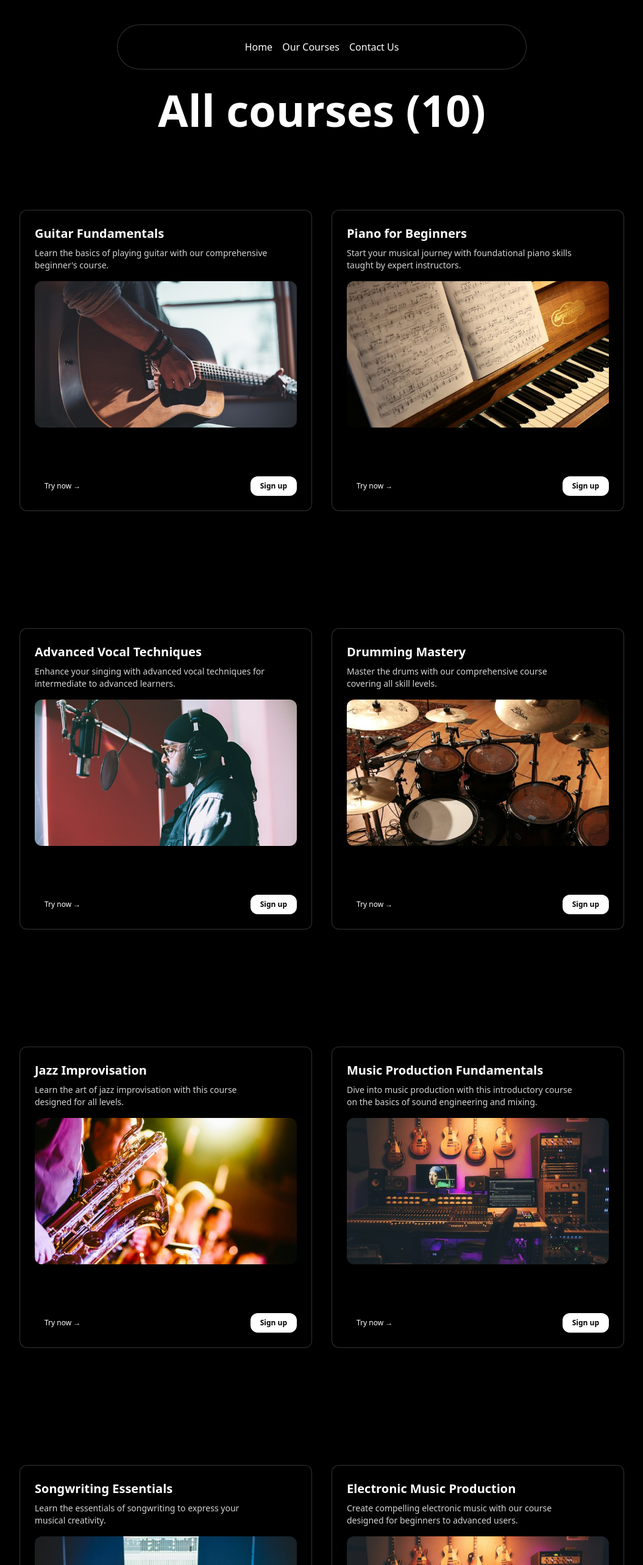
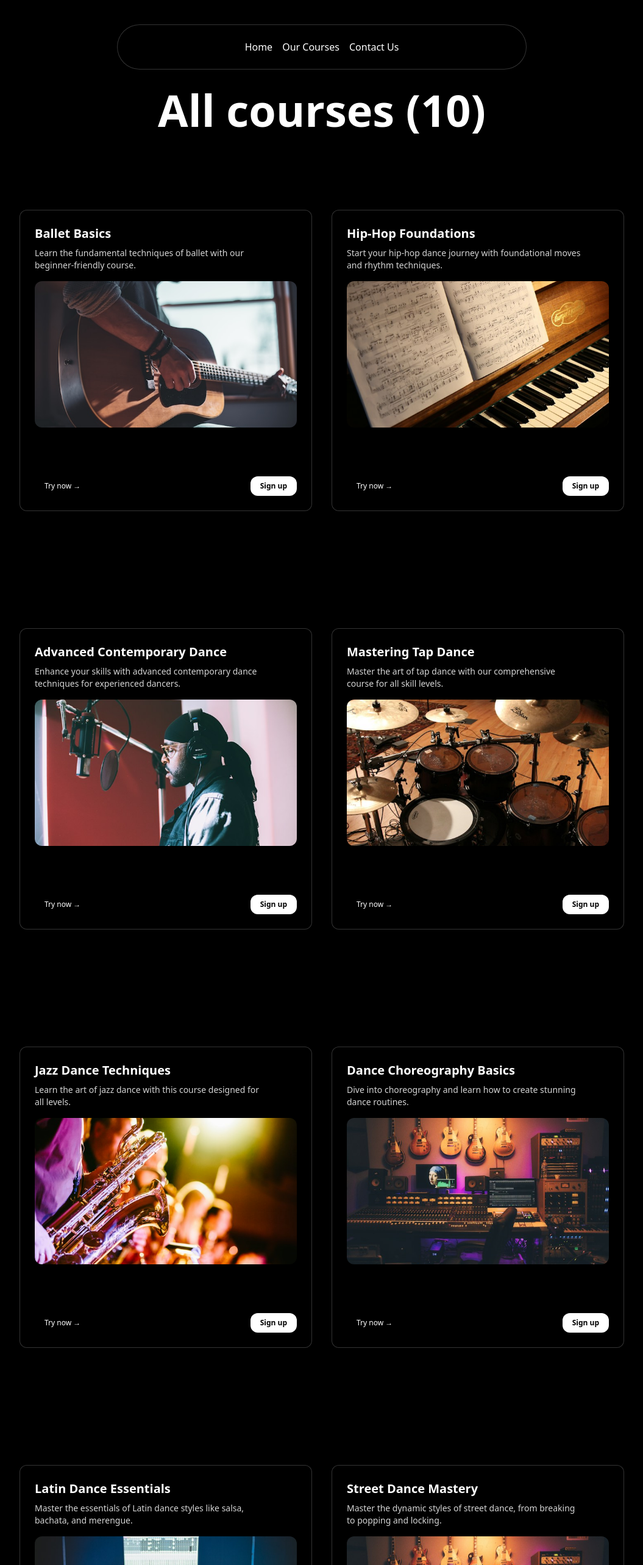
Before and after one commit to Rohithraj16/Dance-class-hub, a Next.js app: page /courses in a window 1280 px wide. Shown: the top 2566 px of the page at 61% size, without its empty margins (112-1167 px from the left). Built offline with nearby package versions, Linux system fonts and the light colour scheme.

Commit message:
whychooseus and featured part is completed

```diff
--- a/src/components/WhyChooseUs.tsx
+++ b/src/components/WhyChooseUs.tsx
@@ -4,34 +4,34 @@ import { StickyScroll } from "./ui/sticky-scroll-reveal";
 
 const musicSchoolContent = [
 	{
-		title: "Discover Your Sound with Us: A Personal Journey in Music Mastery",
+		title: "Find Your Rhythm: A Personal Journey in Dance",
 		description:
-			"Embark on a musical journey that’s uniquely yours. Our personalized instruction adapts to your individual needs, setting the stage for unparalleled growth and creativity. At our music school, your aspirations meet our dedicated support, creating a harmonious path to mastery.",
+			"Step into a world where movement meets passion. Our personalized dance instruction adapts to your style, helping you grow with confidence and creativity. At our dance school, your aspirations take center stage as we guide you on your journey to mastery.",
 	},
 	{
-		title: "Discover Your Sound with Us: A Personal Journey in Music Mastery",
+		title: "Express Yourself Through Dance",
 		description:
-			"Embark on a musical journey that’s uniquely yours. Our personalized instruction adapts to your individual needs, setting the stage for unparalleled growth and creativity. At our music school, your aspirations meet our dedicated support, creating a harmonious path to mastery.",
+			"Unlock the power of movement and express yourself like never before. Our expert-led dance courses cater to all skill levels, helping you build technique, confidence, and artistry in every step.",
 	},
 	{
-		title: "Discover Your Sound with Us: A Personal Journey in Music Mastery",
+		title: "Unleash Your Inner Dancer",
 		description:
-			"Embark on a musical journey that’s uniquely yours. Our personalized instruction adapts to your individual needs, setting the stage for unparalleled growth and creativity. At our music school, your aspirations meet our dedicated support, creating a harmonious path to mastery.",
+			"No matter your experience level, our dance programs help you explore your passion, refine your skills, and develop a deeper connection to movement, music, and performance.",
 	},
 	{
 		title: "Live Feedback & Engagement",
 		description:
-			"Immerse yourself in an interactive learning experience where feedback is immediate, just like real-time changes in a collaborative project. This approach enhances your understanding and mastery of music concepts and performance techniques.",
+			"Immerse yourself in an interactive dance experience where real-time feedback refines your technique. Just like a live dance class, our approach ensures you improve with every step, turn, and movement.",
 	},
 	{
-		title: "Cutting-Edge Curriculum",
+		title: "Innovative Dance Curriculum",
 		description:
-			"Our curriculum is continuously updated to include the latest music education trends and technologies, ensuring you’re always learning with the most current and effective methods. Say goodbye to outdated materials and welcome an education that evolves with the industry.",
+			"Our curriculum stays ahead of the curve, incorporating the latest dance styles, techniques, and trends. Stay inspired and evolve as a dancer with a program designed for modern movers.",
 	},
 	{
-		title: "Limitless Learning Opportunities",
+		title: "Endless Opportunities to Grow",
 		description:
-			"With our expansive resource library and dynamic course offerings, you’ll never find yourself without something new to explore. Our platform provides continuous opportunities for growth, ensuring your musical skills are always advancing.",
+			"With a wide variety of dance styles and skill-based courses, your learning never stops. Whether you're perfecting fundamentals or mastering advanced choreography, our platform offers endless ways to grow as a dancer.",
 	},
 ];
 
--- a/src/data/music_courses.json
+++ b/src/data/music_courses.json
@@ -2,9 +2,9 @@
 	"courses": [
 		{
 			"id": 1,
-			"title": "Guitar Fundamentals",
-			"slug": "guitar-fundamentals",
-			"description": "Learn the basics of playing guitar with our comprehensive beginner's course.",
+			"title": "Ballet Basics",
+			"slug": "ballet-basics",
+			"description": "Learn the fundamental techniques of ballet with our beginner-friendly course.",
 			"price": 99.99,
 			"instructor": "John Doe",
 			"isFeatured": true,
@@ -12,9 +12,9 @@
 		},
 		{
 			"id": 2,
-			"title": "Piano for Beginners",
-			"slug": "piano-for-beginners",
-			"description": "Start your musical journey with foundational piano skills taught by expert instructors.",
+			"title": "Hip-Hop Foundations",
+			"slug": "hip-hop-foundations",
+			"description": "Start your hip-hop dance journey with foundational moves and rhythm techniques.",
 			"price": 109.99,
 			"instructor": "Jane Smith",
 			"isFeatured": false,
@@ -22,9 +22,9 @@
 		},
 		{
 			"id": 3,
-			"title": "Advanced Vocal Techniques",
-			"slug": "advanced-vocal-techniques",
-			"description": "Enhance your singing with advanced vocal techniques for intermediate to advanced learners.",
+			"title": "Advanced Contemporary Dance",
+			"slug": "advanced-contemporary-dance",
+			"description": "Enhance your skills with advanced contemporary dance techniques for experienced dancers.",
 			"price": 119.99,
 			"instructor": "Emily Johnson",
 			"isFeatured": true,
@@ -32,9 +32,9 @@
 		},
 		{
 			"id": 4,
-			"title": "Drumming Mastery",
-			"slug": "drumming-mastery",
-			"description": "Master the drums with our comprehensive course covering all skill levels.",
+			"title": "Mastering Tap Dance",
+			"slug": "mastering-tap-dance",
+			"description": "Master the art of tap dance with our comprehensive course for all skill levels.",
 			"price": 129.99,
 			"instructor": "Mike Brown",
 			"isFeatured": false,
@@ -42,9 +42,9 @@
 		},
 		{
 			"id": 5,
-			"title": "Jazz Improvisation",
-			"slug": "jazz-improvisation",
-			"description": "Learn the art of jazz improvisation with this course designed for all levels.",
+			"title": "Jazz Dance Techniques",
+			"slug": "jazz-dance-techniques",
+			"description": "Learn the art of jazz dance with this course designed for all levels.",
 			"price": 139.99,
 			"instructor": "Chris Davis",
 			"isFeatured": false,
@@ -52,9 +52,9 @@
 		},
 		{
 			"id": 6,
-			"title": "Music Production Fundamentals",
-			"slug": "music-production-fundamentals",
-			"description": "Dive into music production with this introductory course on the basics of sound engineering and mixing.",
+			"title": "Dance Choreography Basics",
+			"slug": "dance-choreography-basics",
+			"description": "Dive into choreography and learn how to create stunning dance routines.",
 			"price": 149.99,
 			"instructor": "Alex Wilson",
 			"isFeatured": true,
@@ -62,9 +62,9 @@
 		},
 		{
 			"id": 7,
-			"title": "Songwriting Essentials",
-			"slug": "songwriting-essentials",
-			"description": "Learn the essentials of songwriting to express your musical creativity.",
+			"title": "Latin Dance Essentials",
+			"slug": "latin-dance-essentials",
+			"description": "Master the essentials of Latin dance styles like salsa, bachata, and merengue.",
 			"price": 159.99,
 			"instructor": "Samantha Miller",
 			"isFeatured": false,
@@ -72,9 +72,9 @@
 		},
 		{
 			"id": 8,
-			"title": "Electronic Music Production",
-			"slug": "electronic-music-production",
-			"description": "Create compelling electronic music with our course designed for beginners to advanced users.",
+			"title": "Street Dance Mastery",
+			"slug": "street-dance-mastery",
+			"description": "Master the dynamic styles of street dance, from breaking to popping and locking.",
 			"price": 169.99,
 			"instructor": "Luke Harris",
 			"isFeatured": true,
@@ -82,9 +82,9 @@
 		},
 		{
 			"id": 9,
-			"title": "Classical Music History",
-			"slug": "classical-music-history",
-			"description": "Explore the rich history of classical music from its origins to the present day.",
+			"title": "History of Dance",
+			"slug": "history-of-dance",
+			"description": "Explore the rich history of dance from its origins to modern interpretations.",
 			"price": 179.99,
 			"instructor": "Grace Lee",
 			"isFeatured": false,
@@ -92,9 +92,9 @@
 		},
 		{
 			"id": 10,
-			"title": "Blues Guitar Techniques",
-			"slug": "blues-guitar-techniques",
-			"description": "Discover the techniques of blues guitar to add soul and depth to your playing.",
+			"title": "Flamenco Dance Techniques",
+			"slug": "flamenco-dance-techniques",
+			"description": "Discover the beauty of Flamenco dance and master its intricate footwork and rhythms.",
 			"price": 189.99,
 			"instructor": "Ethan Moore",
 			"isFeatured": true,
```
